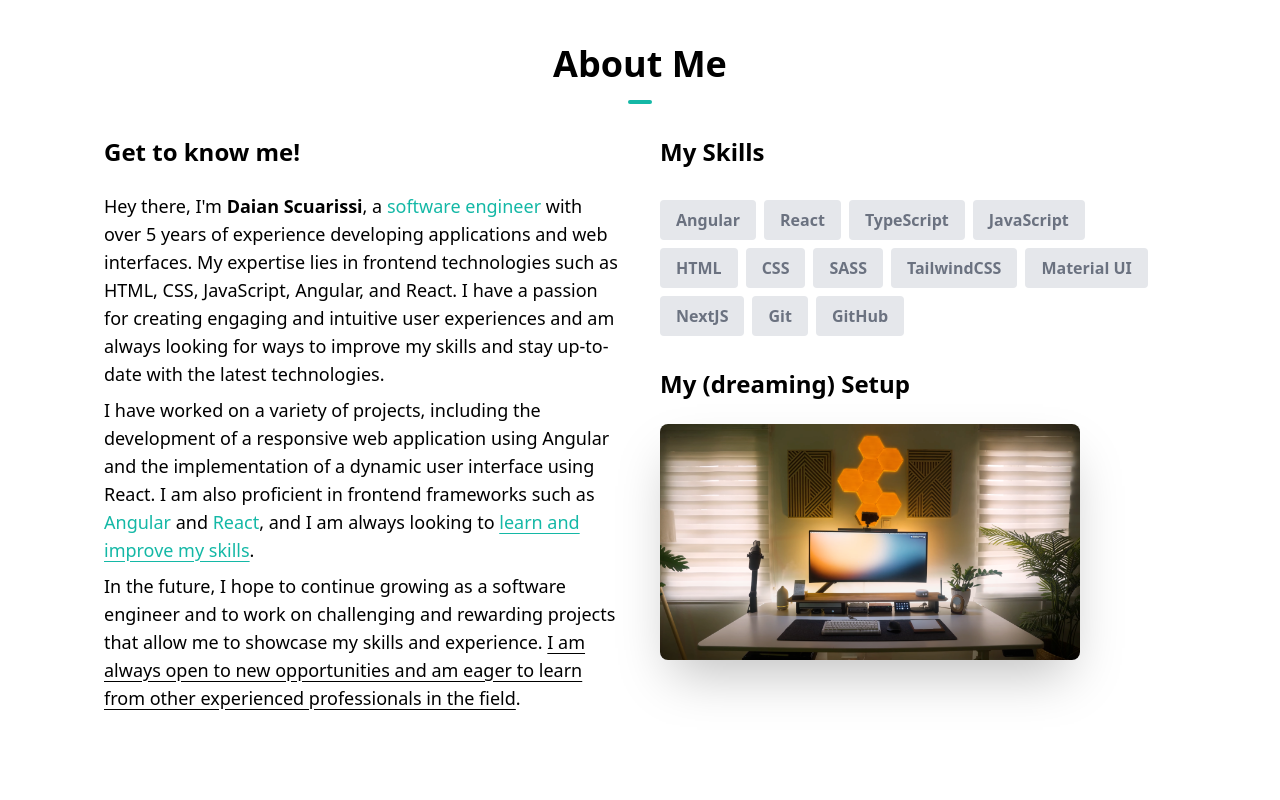
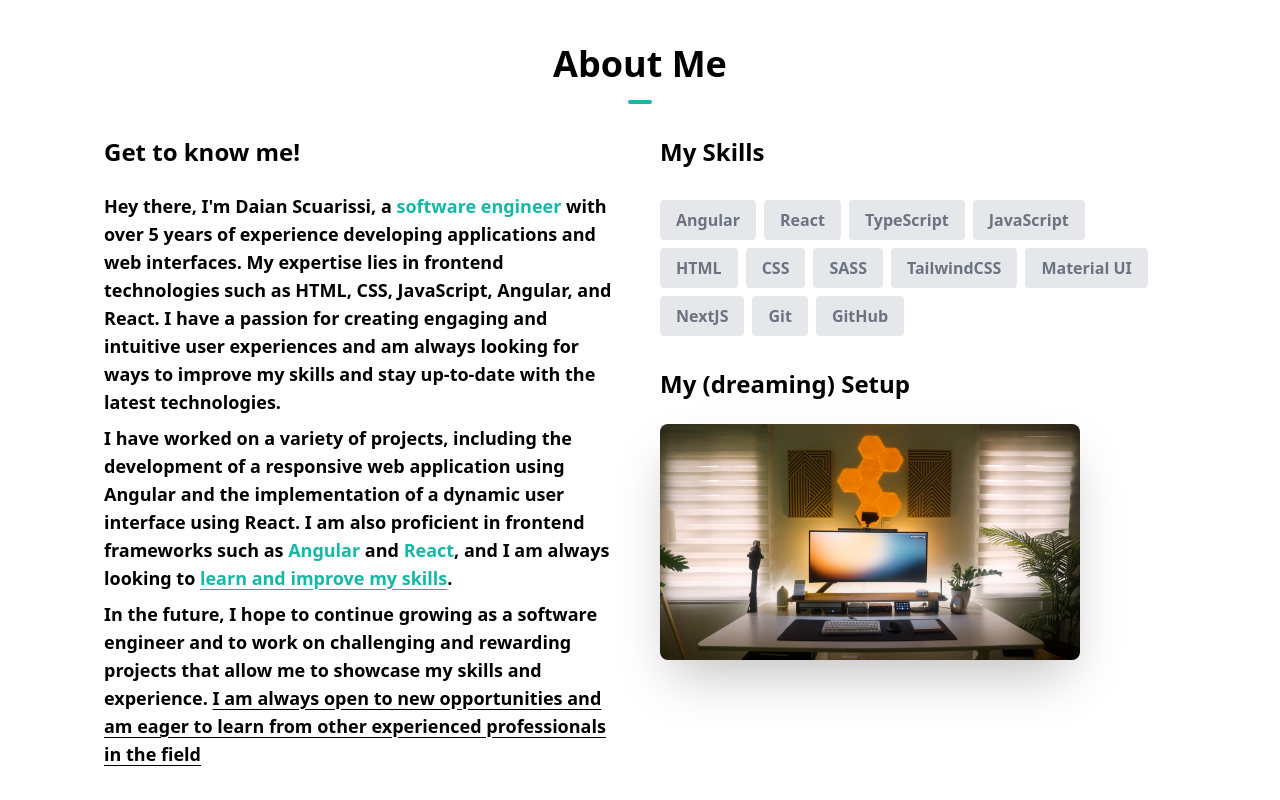
Before and after one commit to SDaian/ds-theme-portfolio, a Next.js app: page / in a window 1280 px wide. Shown: the part 906-1706 px from the top of the page. Built offline with nearby package versions, Linux system fonts and the light colour scheme.

Commit message:
feat: change about section font

```diff
--- a/components/AboutSection.tsx
+++ b/components/AboutSection.tsx
@@ -28,7 +28,7 @@ const AboutSection = () => {
             <h3 className='text-center text-2xl font-bold mb-6 md:text-left'>
               Get to know me!
             </h3>
-            <p className='mb-2'>
+            <p className='mb-2 font-semibold'>
               Hey there, I&#39;m{' '}
               <span className='font-bold'>Daian Scuarissi</span>, a{' '}
               <span className='text-brand'>software engineer</span> with over 5
@@ -39,7 +39,7 @@ const AboutSection = () => {
               ways to improve my skills and stay up-to-date with the latest
               technologies.
             </p>{' '}
-            <p className='mb-2'>
+            <p className='mb-2 font-semibold'>
               I have worked on a variety of projects, including the development
               of a responsive web application using Angular and the
               implementation of a dynamic user interface using React. I am also
@@ -52,7 +52,7 @@ const AboutSection = () => {
               </span>
               .
             </p>{' '}
-            <p className='mb-2'>
+            <p className='mb-2 font-semibold'>
               In the future, I hope to continue growing as a software engineer
               and to work on challenging and rewarding projects that allow me to
               showcase my skills and experience.{' '}
@@ -60,7 +60,6 @@ const AboutSection = () => {
                 I am always open to new opportunities and am eager to learn from
                 other experienced professionals in the field
               </span>
-              .
             </p>
           </div>
           <div className='md:w-1/2'>
```
